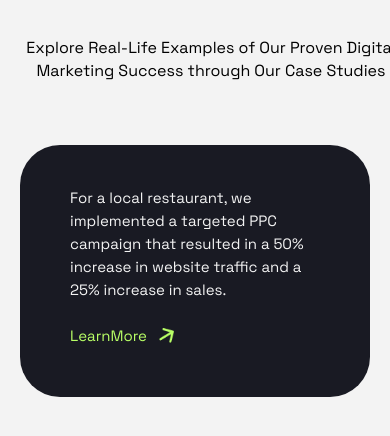
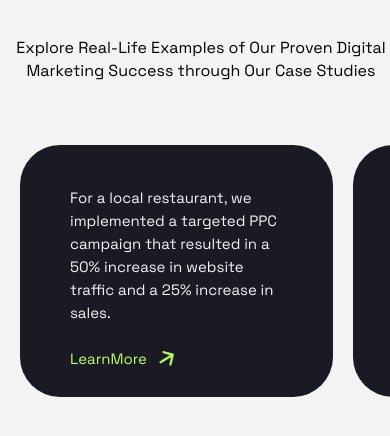
Before and after one commit to Yash-Sheliya-Apexture/Positivus, a plain HTML site: page index.html in a window 390 px wide. Shown: the part 114-550 px from the top of the page. Drawn offline with Linux system fonts and the light colour scheme.

Commit message:
CaseStudiesSection changes in css responsive

```diff
--- a/style/responsive.css
+++ b/style/responsive.css
@@ -76,7 +76,7 @@
     }
 
     .heading-wrap p {
-        width: 390px;
+        width: 370px;
         height: 48px;
         font-size: 16px;
     }
@@ -84,11 +84,19 @@
     .heading-section-wrap .heading h3 {
         font-size: 30px;
     }
+
+    .col-4 {
+        width: 313px;
+    }
 }
 
+
 @media(max-width:350.98px) {
+
+    /* jenali caseStudies css start */
+
     .col-4 {
-        width: 92%;
+        width: 85%;
         padding: 40px 40px 40px 40px;
     }
 
@@ -96,4 +104,6 @@
         width: 276px;
         height: 48px;
     }
+
+    /* jenali caseStudies css end */
 }
```
